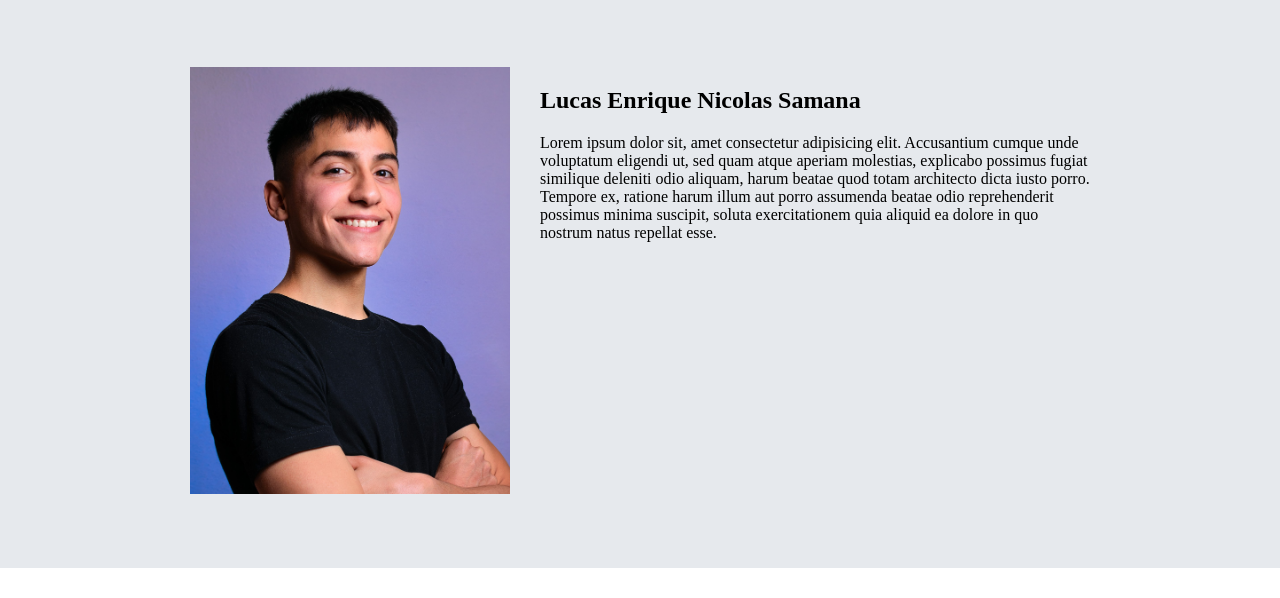
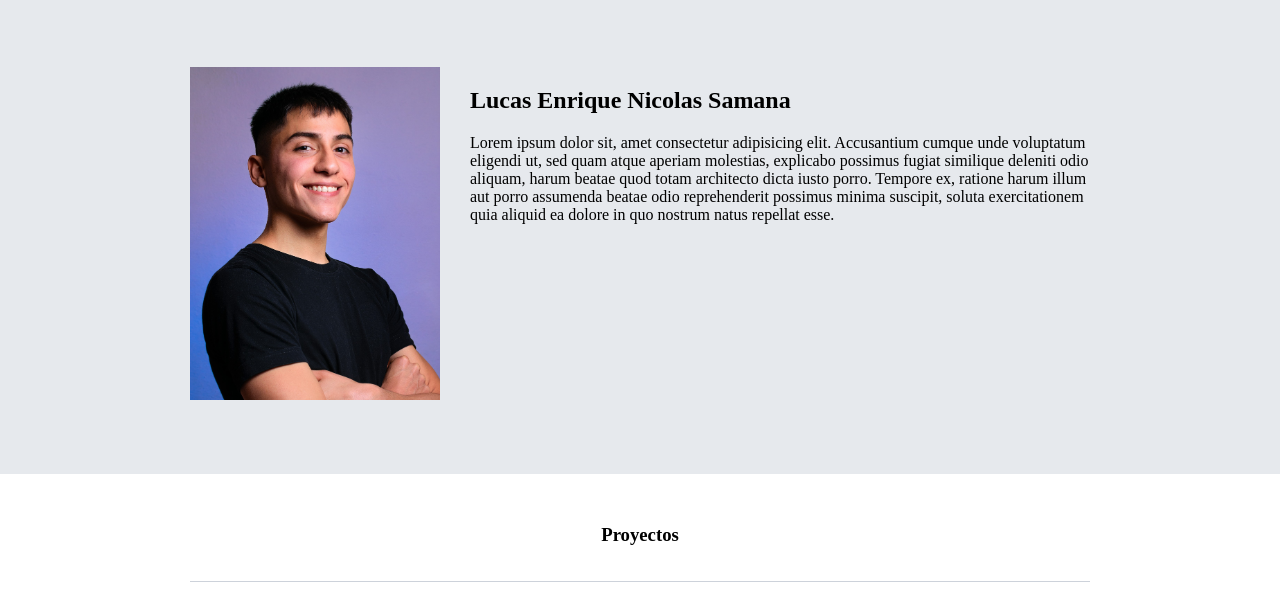
Before and after one commit to lucasamana/blogPersonal, a plain HTML site: page perfil.html in a window 1280 px wide. Shown: the part 143-741 px from the top of the page. Drawn offline with Linux system fonts and the light colour scheme.

Commit message:
Actualizacion

```diff
--- a/css/main.css
+++ b/css/main.css
@@ -215,7 +215,7 @@ footer p{
     margin-bottom: 50px;
 }
 .profile-main-container img{
-    width: 320px;
+    width: 250px;
     margin-right: 30px;
 }
 .profile-main-container .profile-container{
```
